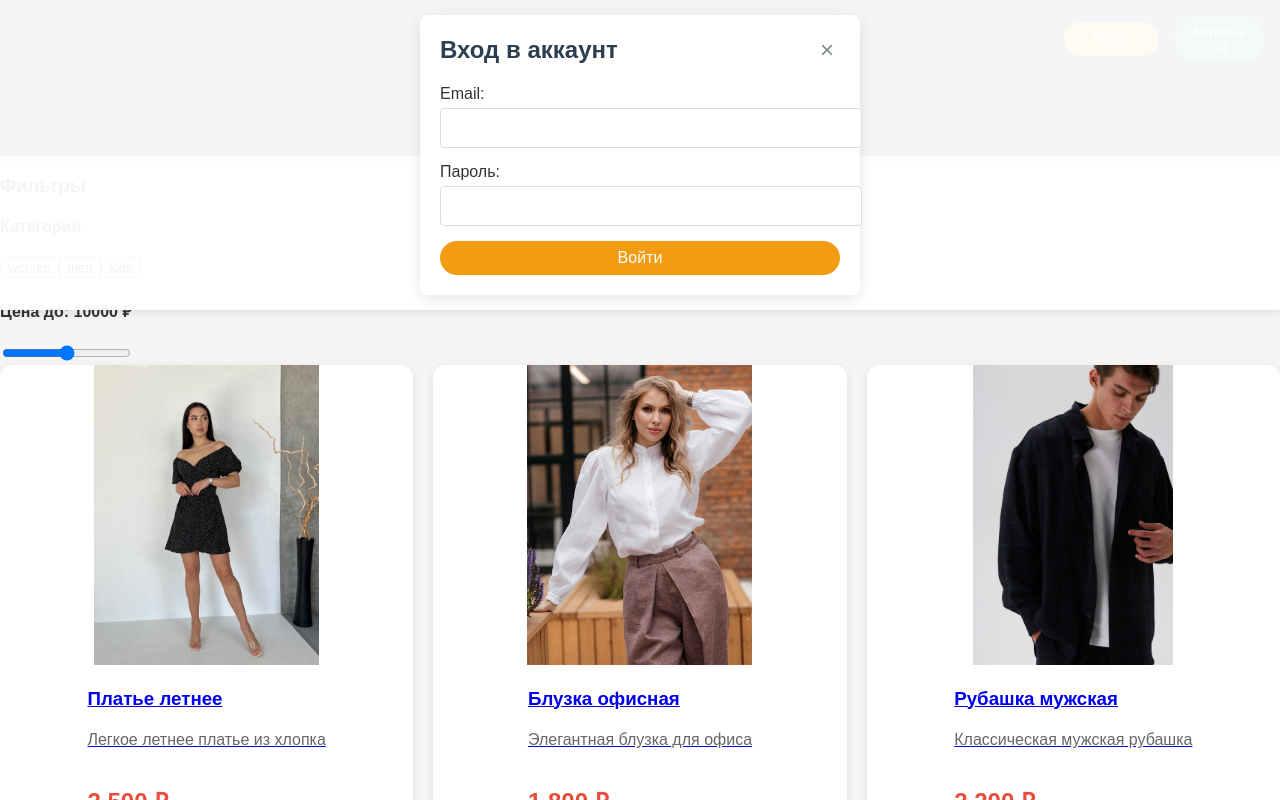
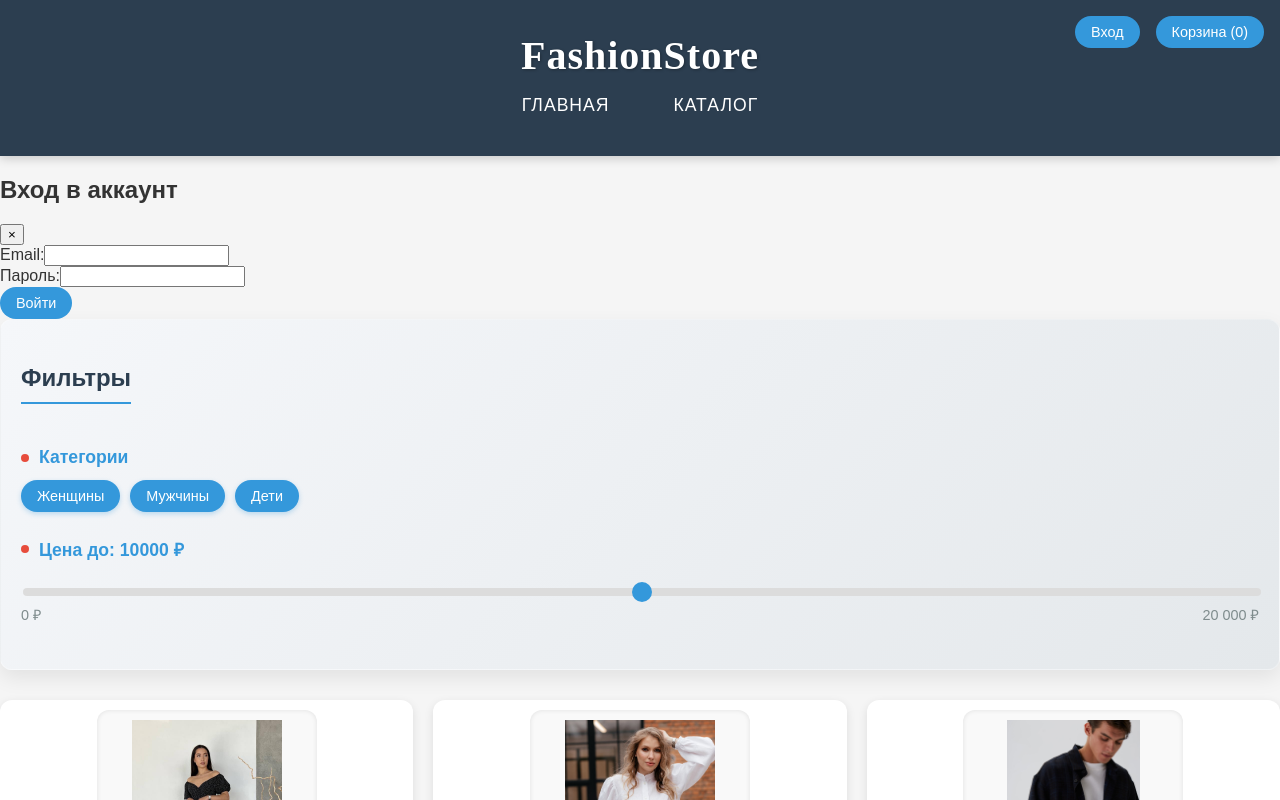
Before and after one commit to algorithm-ssau/clothes-catalog, a React (Create React App) app in the folder client/: page /categories in a window 1280 px wide. Both pictures are taken after a click on the button "Вход". Shown: the top 800 px of the page. Built offline with nearby package versions, Linux system fonts and the light colour scheme.

Commit message:
обновление бд, занос данных о товаров, коризне

```diff
--- a/client/src/components/CategoryFilter.jsx
+++ b/client/src/components/CategoryFilter.jsx
@@ -2,30 +2,59 @@ import { useState } from "react";
 
 const CategoryFilter = ({ categories, onFilter }) => {
   const [priceRange, setPriceRange] = useState(10000);
+  const [activeCategory, setActiveCategory] = useState(null);
+
+  const handleCategoryClick = (category) => {
+    setActiveCategory(category);
+    onFilter(category, priceRange);
+  };
+
+  const handlePriceChange = (e) => {
+    const value = e.target.value;
+    setPriceRange(value);
+    onFilter(activeCategory, value);
+  };
 
   return (
     <div className="filters">
       <h3>Фильтры</h3>
+
       <div className="filter-section">
         <h4>Категории</h4>
-        {categories.map((category) => (
-          <button key={category} onClick={() => onFilter(category)}>
-            {category}
-          </button>
-        ))}
+        <div className="category-buttons">
+          {categories.map((category) => (
+            <button
+              key={category}
+              className={`category-btn ${
+                activeCategory === category ? "active" : ""
+              }`}
+              onClick={() => handleCategoryClick(category)}
+            >
+              {category === "women"
+                ? "Женщины"
+                : category === "men"
+                ? "Мужчины"
+                : "Дети"}
+            </button>
+          ))}
+        </div>
       </div>
+
       <div className="filter-section">
         <h4>Цена до: {priceRange} ₽</h4>
         <input
           type="range"
           min="0"
           max="20000"
+          step="500"
           value={priceRange}
-          onChange={(e) => {
-            setPriceRange(e.target.value);
-            onFilter(null, e.target.value);
-          }}
+          onChange={handlePriceChange}
+          className="price-filter"
         />
+        <div className="price-range">
+          <span>0 ₽</span>
+          <span>20 000 ₽</span>
+        </div>
       </div>
     </div>
   );
--- a/client/src/styles.css
+++ b/client/src/styles.css
@@ -1,4 +1,4 @@
-/* styles.css - Квадратные картинки с закругленными углами в одной строке */
+/* styles.css - Обновленные стили с интерактивными кнопками размеров */
 
 /* Базовые стили */
 body {
@@ -7,8 +7,21 @@ body {
     padding: 0;
     background-color: #f5f5f5;
     color: #333;
-    overflow-x: hidden; /* Чтобы не было горизонтального скролла у всей страницы */
+    overflow-x: hidden;
 }
+
+/* Шапка */
+header {
+    background-color: #2c3e50;
+    color: white;
+    padding: 1rem;
+    box-shadow: 0 2px 5px rgba(0, 0, 0, 0.1);
+    position: sticky;
+    top: 0;
+    z-index: 100;
+}
+
+
 
 /* Header Styles */
 .header {
@@ -81,112 +94,6 @@ body {
   transform: translateY(-2px);
 }
 
-
-/* Login Modal Styles */
-.login-modal-overlay {
-  position: fixed;
-  top: 0;
-  left: 0;
-  right: 0;
-  background: rgba(255, 255, 255, 0.95);
-  box-shadow: 0 2px 10px rgba(0, 0, 0, 0.1);
-  z-index: 1000;
-  display: flex;
-  justify-content: center;
-  padding: 15px 0;
-}
-
-.login-modal {
-  width: 100%;
-  max-width: 400px;
-  background: white;
-  border-radius: 8px;
-  padding: 20px;
-  box-shadow: 0 4px 15px rgba(0, 0, 0, 0.1);
-}
-
-.login-header {
-  display: flex;
-  justify-content: space-between;
-  align-items: center;
-  margin-bottom: 20px;
-}
-
-.login-header h2 {
-  margin: 0;
-  font-size: 1.5rem;
-  color: #2c3e50;
-}
-
-.close-btn {
-  background: none;
-  border: none;
-  font-size: 1.5rem;
-  cursor: pointer;
-  color: #7f8c8d;
-  transition: color 0.2s;
-}
-
-.close-btn:hover {
-  color: #e74c3c;
-}
-
-.form-group {
-  margin-bottom: 15px;
-}
-
-.form-group label {
-  display: block;
-  margin-bottom: 5px;
-  font-weight: 500;
-}
-
-.form-group input {
-  width: 100%;
-  padding: 10px;
-  border: 1px solid #ddd;
-  border-radius: 4px;
-  font-size: 1rem;
-}
-
-.btn-login {
-  width: 100%;
-  padding: 12px;
-  background: #3498db;
-  color: white;
-  border: none;
-  border-radius: 4px;
-  font-size: 1rem;
-  cursor: pointer;
-  transition: background 0.2s;
-}
-
-.btn-login:hover {
-  background: #2980b9;
-}
-
-.btn-login:disabled {
-  background: #bdc3c7;
-  cursor: not-allowed;
-}
-
-/* Анимация загрузки */
-@keyframes spin {
-  to { transform: rotate(360deg); }
-}
-
-.loading-spinner {
-  display: inline-block;
-  width: 20px;
-  height: 20px;
-  border: 3px solid rgba(255, 255, 255, 0.3);
-  border-radius: 50%;
-  border-top-color: white;
-  animation: spin 1s ease-in-out infinite;
-  margin-right: 8px;
-}
-
-
 /* Auth buttons */
 .btn-login, .btn-logout, .btn-cart {
   padding: 0.5rem 1.2rem;
@@ -236,55 +143,6 @@ body {
   color: #ecf0f1;
 }
 
-
-/* Размеры в карточках товаров */
-.size-selector {
-  margin: 10px 0;
-}
-
-.size-selector select {
-  width: 100%;
-  padding: 8px;
-  border-radius: 4px;
-  border: 1px solid #ddd;
-}
-
-/* Размеры на странице товара */
-.size-buttons {
-  display: flex;
-  gap: 10px;
-  flex-wrap: wrap;
-  margin-top: 10px;
-}
-
-.size-btn {
-  padding: 8px 12px;
-  border: 1px solid #ddd;
-  background: white;
-  border-radius: 4px;
-  cursor: pointer;
-  transition: all 0.2s;
-}
-
-.size-btn:hover {
-  border-color: #3498db;
-}
-
-.size-btn.selected {
-  background: #3498db;
-  color: white;
-  border-color: #3498db;
-}
-
-/* Корзина - отображение размера */
-.cart-item p {
-  margin: 5px 0;
-  font-size: 0.9rem;
-  color: #666;
-}
-
-
-
 /* Responsive styles */
 @media (max-width: 768px) {
   .header {
@@ -310,25 +168,51 @@ body {
   }
 }
 
-/* Подвал */
-footer {
-    background: #2c3e50;
-    color: white;
-    text-align: center;
-    padding: 1.5rem;
-    margin-top: 3rem;
+
+
+/* Основной контейнер для карточек */
+.products-container {
+    max-width: 1200px;
+    margin: 2rem auto;
+    padding: 0 1rem;
 }
 
-.products-grid {
-    display: grid;
-    flex-direction: row;
-    justify-content: space-between;
-    grid-template-columns: repeat(3, 1fr);
+/* Заголовок секции */
+.section-title {
+    padding-left: 1rem;
+    margin-bottom: 1rem;
+    color: #2c3e50;
+}
+
+/* Горизонтальный скролл-контейнер для карточек */
+.products-scroll {
+    display: flex;
+    overflow-x: auto;
+    padding: 1rem 0;
     gap: 20px;
+    scrollbar-width: thin;
+    scrollbar-color: #ccc #f5f5f5;
+    -webkit-overflow-scrolling: touch;
 }
+
+/* Стили для скроллбара в Chrome/Safari */
+.products-scroll::-webkit-scrollbar {
+    height: 6px;
+}
+
+.products-scroll::-webkit-scrollbar-track {
+    background: #f5f5f5;
+    border-radius: 3px;
+}
+
+.products-scroll::-webkit-scrollbar-thumb {
+    background: #ccc;
+    border-radius: 3px;
+}
+
 /* Карточка товара */
 .product-card {
-    flex: 0 0 auto; /* Фиксированная ширина без сжатия/растяжения */
+    flex: 0 0 auto;
     background: white;
     border-radius: 12px;
     overflow: hidden;
@@ -338,14 +222,234 @@ footer {
     display: flex;
     flex-direction: column;
     align-items: center;
-    img {
-        max-height: 300px;
-        /* width: 100%; */
-        object-fit: cover;
+}
+
+.product-card:hover {
+    transform: translateY(-5px);
+    box-shadow: 0 5px 15px rgba(0, 0, 0, 0.2);
+}
+
+.product-image-container {
+    width: 200px;
+    height: 200px;
+    margin: 10px auto;
+    display: flex;
+    justify-content: center;
+    align-items: center;
+    background-color: #f9f9f9;
+    border-radius: 12px;
+    padding: 10px;
+    box-shadow: inset 0 0 5px rgba(0, 0, 0, 0.1);
+}
+
+.product-image {
+    width: 100%;
+    height: 100%;
+    object-fit: contain;
+    border-radius: 8px;
+    transition: transform 0.3s ease;
+}
+
+.product-card:hover .product-image {
+    transform: scale(1.05);
+}
+
+.product-info {
+    padding: 0 15px 15px;
+    text-align: center;
+}
+
+.product-info h3 {
+    margin: 10px 0 5px;
+    font-size: 1.1rem;
+    color: #2c3e50;
+}
+
+.product-info p {
+    margin: 0 0 10px;
+    color: #666;
+    font-size: 0.9rem;
+    min-height: 40px;
+}
+
+.price {
+    font-weight: bold;
+    color: #e74c3c;
+    font-size: 1.2rem;
+    display: block;
+    margin: 10px 0;
+}
+
+
+/* Стили для панели фильтрации */
+.filters {
+  background: linear-gradient(135deg, #f5f7fa 0%, #e4e8eb 100%);
+  border-radius: 12px;
+  padding: 20px;
+  box-shadow: 0 8px 20px rgba(0, 0, 0, 0.08);
+  margin-bottom: 30px;
+  border: 1px solid rgba(255, 255, 255, 0.3);
+}
+
+.filters h3 {
+  color: #2c3e50;
+  font-size: 1.5rem;
+  margin-bottom: 20px;
+  padding-bottom: 10px;
+  border-bottom: 2px solid #3498db;
+  display: inline-block;
+}
+
+.filter-section {
+  margin-bottom: 25px;
+}
+
+.filter-section h4 {
+  color: #3498db;
+  font-size: 1.1rem;
+  margin-bottom: 12px;
+  display: flex;
+  align-items: center;
+}
+
+.filter-section h4::before {
+  content: "";
+  display: inline-block;
+  width: 8px;
+  height: 8px;
+  background: #e74c3c;
+  border-radius: 50%;
+  margin-right: 10px;
+}
+
+/* Стили для кнопок категорий */
+.category-buttons {
+  display: flex;
+  flex-wrap: wrap;
+  gap: 10px;
+}
+
+.category-btn {
+  padding: 8px 16px;
+  background: #3498db;
+  color: white;
+  border: none;
+  border-radius: 20px;
+  cursor: pointer;
+  font-size: 0.9rem;
+  transition: all 0.3s ease;
+  box-shadow: 0 2px 5px rgba(52, 152, 219, 0.3);
+}
+
+.category-btn:hover {
+  background: #2980b9;
+  transform: translateY(-2px);
+  box-shadow: 0 4px 8px rgba(52, 152, 219, 0.4);
+}
+
+.category-btn.active {
+  background: #e74c3c;
+  box-shadow: 0 2px 5px rgba(231, 76, 60, 0.4);
+}
+
+/* Стили для слайдера цены */
+.price-filter {
+  width: 100%;
+  margin-top: 15px;
+}
+
+.price-range {
+  display: flex;
+  justify-content: space-between;
+  margin-top: 5px;
+  color: #7f8c8d;
+  font-size: 0.9rem;
+}
+
+input[type="range"] {
+  -webkit-appearance: none;
+  width: 100%;
+  height: 8px;
+  border-radius: 4px;
+  background: #dcdcdc;
+  outline: none;
+}
+
+input[type="range"]::-webkit-slider-thumb {
+  -webkit-appearance: none;
+  appearance: none;
+  width: 20px;
+  height: 20px;
+  border-radius: 50%;
+  background: #3498db;
+  cursor: pointer;
+  transition: all 0.2s;
+}
+
+input[type="range"]::-webkit-slider-thumb:hover {
+  background: #2980b9;
+  transform: scale(1.1);
+}
+
+input[type="range"]::-moz-range-thumb {
+  width: 20px;
+  height: 20px;
+  border-radius: 50%;
+  background: #3498db;
+  cursor: pointer;
+}
+
+/* Анимации */
+@keyframes fadeIn {
+  from { opacity: 0; transform: translateY(10px); }
+  to { opacity: 1; transform: translateY(0); }
+}
+
+.filter-section {
+  animation: fadeIn 0.4s ease-out forwards;
+}
+
+.filter-section:nth-child(2) {
+  animation-delay: 0.1s;
+}
+
+/* Адаптивность */
+@media (max-width: 768px) {
+  .filters {
+    padding: 15px;
+  }
+
+  .category-buttons {
+    gap: 8px;
+  }
+
+  .category-btn {
+    padding: 6px 12px;
+    font-size: 0.85rem;
   }
 }
 
-/* Product Details Styles */
+
+/* Кнопки */
+.btn {
+    display: inline-block;
+    padding: 8px 16px;
+    background: #3498db;
+    color: white;
+    border: none;
+    border-radius: 20px;
+    cursor: pointer;
+    text-decoration: none;
+    font-size: 0.9rem;
+    transition: all 0.3s ease;
+}
+
+.btn:hover {
+    background: #2980b9;
+    transform: scale(1.05);
+}
+
+/* Стили для страницы деталей товара */
 .product-details-container {
     max-width: 1200px;
     margin: 2rem auto;
@@ -404,13 +508,6 @@ footer {
     color: #2c3e50;
 }
 
-.price {
-  font-size: 1.5rem;
-  font-weight: bold;
-  color: #e74c3c;
-  margin-bottom: 1rem;
-}
-
 .description {
     font-size: 1rem;
     line-height: 1.5;
@@ -428,53 +525,113 @@ footer {
     color: #2c3e50;
 }
 
-.sizes-section, .colors-section {
+/* Стили для кнопок размеров */
+.sizes-section {
     margin-bottom: 2rem;
 }
 
-.size-buttons, .color-options {
+.size-buttons {
     display: flex;
-  gap: 0.5rem;
+    gap: 10px;
     flex-wrap: wrap;
+    margin-top: 10px;
 }
 
 .size-btn {
-  padding: 0.5rem 1rem;
-  border: 1px solid #ddd;
+    padding: 10px 15px;
+    border: 2px solid #ddd;
     background: white;
-  border-radius: 4px;
+    border-radius: 6px;
     cursor: pointer;
+    font-weight: 500;
+    transition: all 0.2s ease;
+    min-width: 40px;
+    text-align: center;
 }
 
 .size-btn:hover {
     border-color: #3498db;
+    color: #3498db;
 }
 
-.color-option {
-  padding: 0.5rem 1rem;
-  border: 1px solid #ddd;
-  background: white;
-  border-radius: 4px;
-  cursor: pointer;
+.size-btn.selected {
+    background: #3498db;
+    color: white;
+    border-color: #3498db;
+    transform: scale(1.05);
+    box-shadow: 0 2px 5px rgba(52, 152, 219, 0.3);
 }
 
-.color-option:hover {
-  border-color: #3498db;
-}
-
+/* Кнопка добавления в корзину */
 .btn-add-to-cart {
     background: #e74c3c;
     color: white;
-  padding: 1rem 2rem;
+    padding: 12px 24px;
     font-size: 1rem;
     border: none;
-  border-radius: 4px;
+    border-radius: 6px;
     cursor: pointer;
     width: 100%;
+    font-weight: 500;
+    transition: all 0.2s ease;
+    margin-top: 20px;
 }
 
 .btn-add-to-cart:hover {
     background: #c0392b;
+    transform: translateY(-2px);
+    box-shadow: 0 4px 8px rgba(0, 0, 0, 0.1);
+}
+
+.btn-add-to-cart:disabled {
+    background: #bdc3c7;
+    cursor: not-allowed;
+    transform: none;
+    box-shadow: none;
+}
+
+/* Адаптивность */
+@media (max-width: 768px) {
+    .product-card {
+        width: 200px;
+    }
+
+    .product-image-container {
+        width: 180px;
+        height: 180px;
+    }
+
+    .products-scroll {
+        gap: 15px;
+    }
+
+    .product-details {
+        grid-template-columns: 1fr;
+    }
+
+    .main-image {
+        height: 350px;
+    }
+
+    .size-btn {
+        padding: 8px 12px;
+        font-size: 0.9rem;
+    }
+}
+
+/* Подвал */
+footer {
+    background: #2c3e50;
+    color: white;
+    text-align: center;
+    padding: 1.5rem;
+    margin-top: 3rem;
+}
+
+.products-grid {
+    display: grid;
+    grid-template-columns: repeat(3, 1fr);
+    gap: 20px;
 }
 
 .product-not-found {
@@ -482,13 +639,3 @@ footer {
     padding: 2rem;
     font-size: 1.2rem;
 }
-
-@media (max-width: 768px) {
-  .product-details {
-    grid-template-columns: 1fr;
-  }
-
-  .main-image {
-    height: 350px;
-  }
-}
```
Lines whose indentation alone changed are shown as unchanged.
